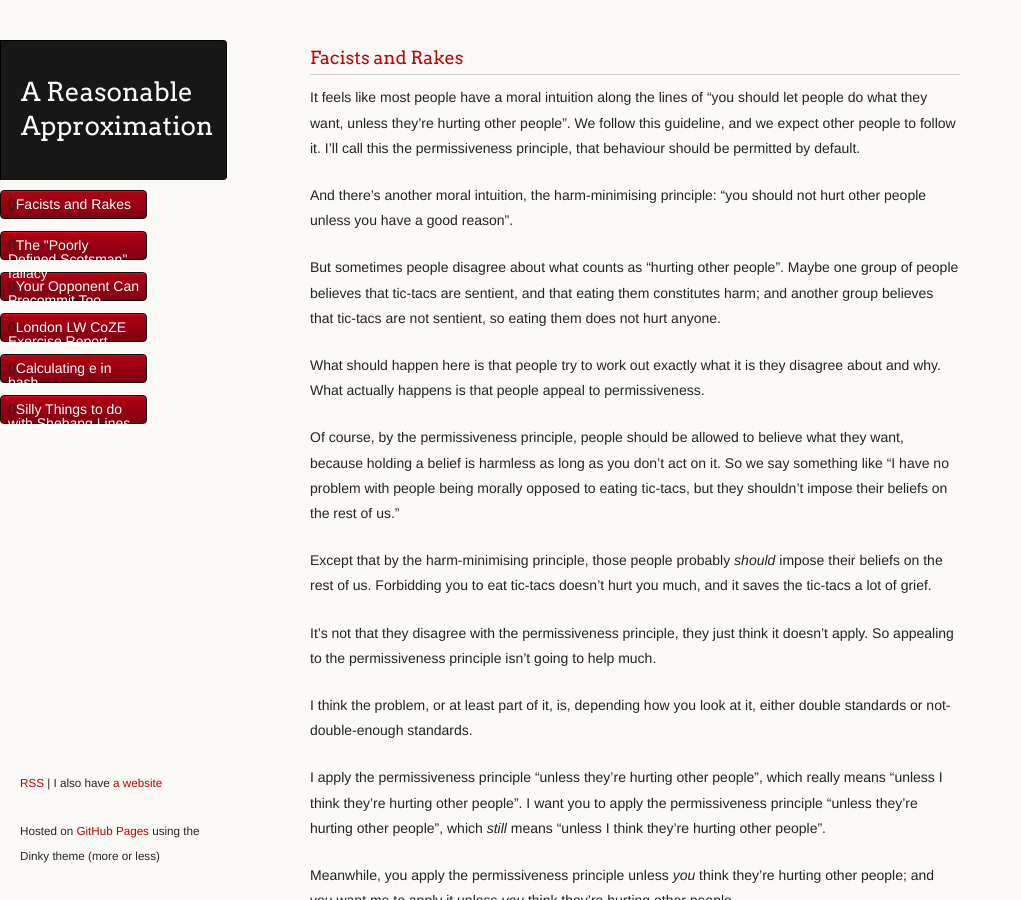
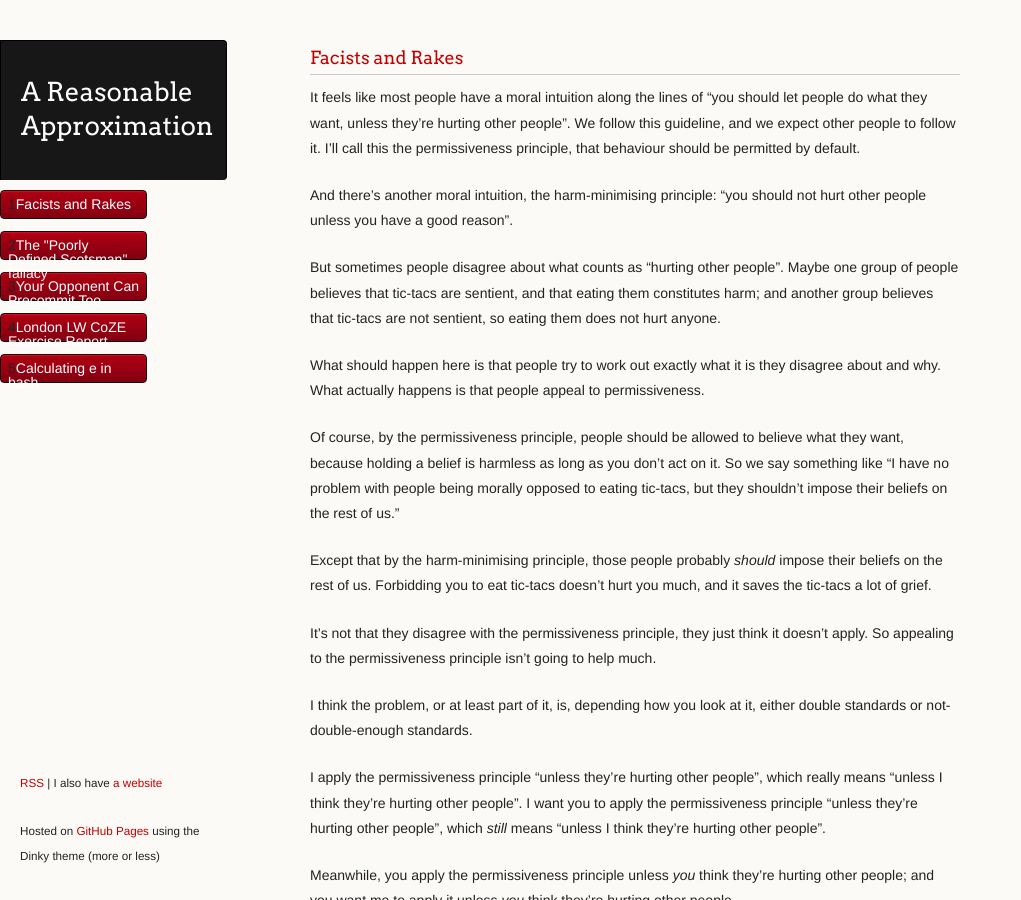
Before and after one commit to ChickenProp/chickenprop.github.com, a Jekyll site: the page built from index.html, in a window 1280 px wide and 900 px high. Shown: the whole window, without its empty margins (0-1021 px from the left). Built offline with Jekyll 4.4.1, drawn with Linux system fonts in a browser that asks for light colours; comment, search, counter and statistics services are not loaded.

Commit message:
keep trying

```diff
--- a/_layouts/default.html
+++ b/_layouts/default.html
@@ -23,11 +23,12 @@
       <header>
         <h1 class="header"><a href="/">A Reasonable Approximation</a></h1>
 	<ul>
-	  {% assign shown = 0 %}
+	  {% assign shown = '' %}
 	  {% for post in site.posts %}
-	    {% if shown < 5 %}
-	      {% assign shown = shown + 1 %}
-	      <li>{{shown}}<a href="{{ post.url }}">{{ post.title }}</a></li>
+	    {% if shown.size < 5 %}
+	      {% capture temp %}{{ shown }}*{% endcapture %}
+              {% assign shown = temp %}
+	      <li>{{shown.size}}<a href="{{ post.url }}">{{ post.title }}</a></li>
 	    {% endif %}
 	  {% endfor %}
 	</ul>
```
